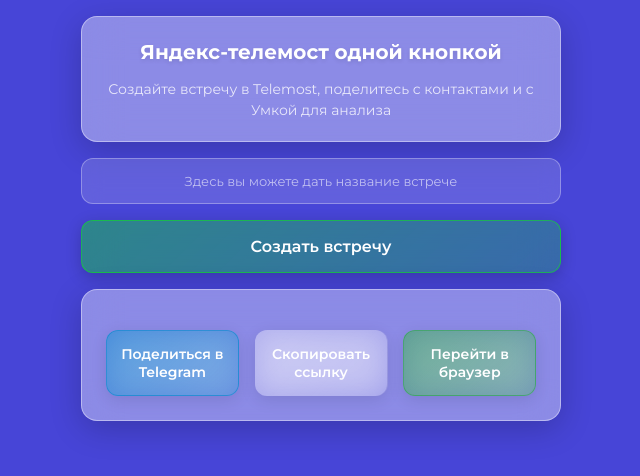
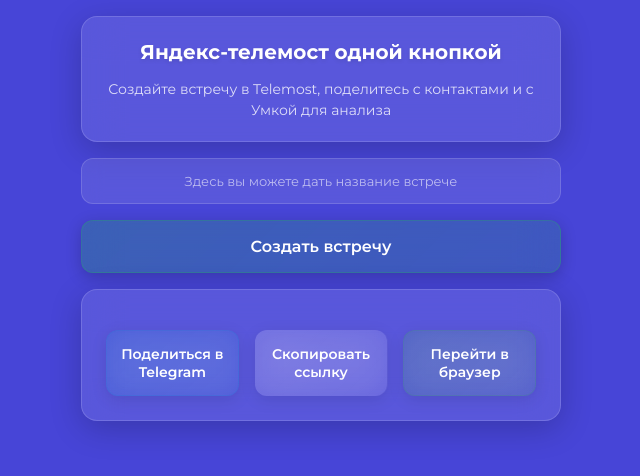
Before and after one commit to ustuzhanine/umka_telemost_bot, a plain HTML site: page src/static/index.html in a window 1280 px wide. Shown: the whole page, without its empty margins (319-959 px from the left). Drawn offline with Linux system fonts and the light colour scheme; a script that the page names is missing.

Commit message:
feat: Снижена прозрачность всех элементов до 10%
- Изменена прозрачность .header с 0.375 на 0.1
- Изменена прозрачность .form-section с 0.375 на 0.1
- Изменена прозрачность полей ввода с 0.15 на 0.1
- Изменена прозрачность основных кнопок с 0.525/0.375 на 0.15/0.1
- Изменена прозрачность кнопки 'Создать встречу' с 0.35/0.2 на 0.15/0.1
- Изменена прозрачность кнопок поделиться с 0.22/0.15 на 0.12/0.08
- Изменена прозрачность .meeting-link с 0.225/0.15 на 0.12/0.08
- Изменена прозрачность .info-box с 0.375 на 0.1
- Снижены все границы с 0.3-0.5 на 0.15 для большей прозрачности

```diff
--- a/src/static/index.html
+++ b/src/static/index.html
@@ -87,11 +87,11 @@
 
         .header {
             text-align: center; margin-bottom: var(--block-gap);
-            background: rgba(255, 255, 255, 0.375);  /* Менее прозрачный */
+            background: rgba(255, 255, 255, 0.1);  /* Более прозрачный */
             backdrop-filter: blur(20px);
             border-radius: 16px;
             padding: 20px;
-            border: 1px solid rgba(255, 255, 255, 0.4);  /* Более заметная граница */
+            border: 1px solid rgba(255, 255, 255, 0.15);  /* Более прозрачная граница */
             box-shadow: 0 8px 32px rgba(0, 0, 0, 0.2);   /* Более заметная тень */
         }
 
@@ -109,12 +109,12 @@
         }
 
         .form-section {
-            background: rgba(255, 255, 255, 0.375);  /* Менее прозрачный */
+            background: rgba(255, 255, 255, 0.1);  /* Более прозрачный */
             backdrop-filter: blur(20px);
             border-radius: 16px;
             padding: 24px;
             margin-bottom: var(--block-gap);
-            border: 1px solid rgba(255, 255, 255, 0.4);  /* Более заметная граница */
+            border: 1px solid rgba(255, 255, 255, 0.15);  /* Более прозрачная граница */
             box-shadow: 0 8px 32px rgba(0, 0, 0, 0.2);   /* Более заметная тень */
         }
         .form-section h2 {
@@ -133,9 +133,9 @@
 
         input[type="text"], input[type="email"], textarea, select {
             width: 100%; padding: 14px;
-            border: 1px solid rgba(255, 255, 255, 0.3);
+            border: 1px solid rgba(255, 255, 255, 0.15);
             border-radius: 12px; font-size: 13px;
-            background: rgba(255, 255, 255, 0.15);
+            background: rgba(255, 255, 255, 0.1);
             backdrop-filter: blur(10px);
             color: #ffffff;
             text-align: center;
@@ -143,9 +143,9 @@
         }
         input[type="text"]:focus, input[type="email"]:focus, textarea:focus, select:focus {
             outline: none;
-            border-color: rgba(255, 255, 255, 0.6);
-            background: rgba(255, 255, 255, 0.225);
-            box-shadow: 0 0 20px rgba(255, 255, 255, 0.15);
+            border-color: rgba(255, 255, 255, 0.25);
+            background: rgba(255, 255, 255, 0.12);
+            box-shadow: 0 0 20px rgba(255, 255, 255, 0.1);
         }
 
         input[type="text"]::placeholder, textarea::placeholder {
@@ -159,45 +159,45 @@
 
         .button {
             width: 100%; padding: 16px;
-            background: linear-gradient(135deg, rgba(255, 255, 255, 0.525), rgba(255, 255, 255, 0.375));  /* Менее прозрачный */
+            background: linear-gradient(135deg, rgba(255, 255, 255, 0.15), rgba(255, 255, 255, 0.1));  /* Более прозрачный */
             backdrop-filter: blur(20px);
             color: #ffffff;
-            border: 1px solid rgba(255, 255, 255, 0.5);  /* Более заметная граница */
+            border: 1px solid rgba(255, 255, 255, 0.15);  /* Более прозрачная граница */
             border-radius: 12px; font-size: 16px; font-weight: 600; cursor: pointer;
             transition: all 0.3s ease; margin-bottom: var(--block-gap);
             box-shadow: 0 4px 16px rgba(0, 0, 0, 0.2);   /* Более заметная тень */
         }
         .button:hover {
-            background: linear-gradient(135deg, rgba(255, 255, 255, 0.45), rgba(255, 255, 255, 0.35));  /* Еще менее прозрачный при наведении */
+            background: linear-gradient(135deg, rgba(255, 255, 255, 0.12), rgba(255, 255, 255, 0.08));  /* Более прозрачный при наведении */
             transform: translateY(-2px);
             box-shadow: 0 6px 20px rgba(0, 0, 0, 0.25);  /* Более заметная тень при наведении */
         }
 
         /* Создать встречу: зелёный стеклянный стиль как у остальных кнопок */
         #create-form .button {
-            background: linear-gradient(135deg, rgba(0, 255, 0, 0.35), rgba(0, 255, 0, 0.2)) !important;
-            border-color: rgba(0, 255, 0, 0.45) !important;
+            background: linear-gradient(135deg, rgba(0, 255, 0, 0.15), rgba(0, 255, 0, 0.1)) !important;
+            border-color: rgba(0, 255, 0, 0.15) !important;
             color: #ffffff !important;
         }
         #create-form .button:hover {
-            background: linear-gradient(135deg, rgba(0, 255, 0, 0.5), rgba(0, 255, 0, 0.3)) !important;
+            background: linear-gradient(135deg, rgba(0, 255, 0, 0.18), rgba(0, 255, 0, 0.12)) !important;
         }
 
         .button:disabled { opacity: 0.5; cursor: not-allowed; }
 
         .button-secondary {
-            background: linear-gradient(135deg, rgba(255, 255, 255, 0.15), rgba(255, 255, 255, 0.075));
+            background: linear-gradient(135deg, rgba(255, 255, 255, 0.1), rgba(255, 255, 255, 0.05));
             color: rgba(255, 255, 255, 0.8);
-            border: 1px solid rgba(255, 255, 255, 0.2);
+            border: 1px solid rgba(255, 255, 255, 0.15);
         }
         .share-options { display: grid; grid-template-columns: 1fr 1fr 1fr; gap: var(--block-gap); margin-top: var(--block-gap); }
 
         .share-button {
             padding: 14px;
-            background: linear-gradient(135deg, rgba(255, 255, 255, 0.22), rgba(255, 255, 255, 0.15));
+            background: linear-gradient(135deg, rgba(255, 255, 255, 0.12), rgba(255, 255, 255, 0.08));
             backdrop-filter: blur(15px);
             color: #ffffff;
-            border: 1px solid rgba(255, 255, 255, 0.35);
+            border: 1px solid rgba(255, 255, 255, 0.15);
             border-radius: 12px; font-size: 14px; font-weight: 600; cursor: pointer;
             transition: all 0.3s ease;
             display: flex; align-items: center; justify-content: center; gap: 6px;
@@ -207,22 +207,22 @@
         .share-button:hover {
             transform: translateY(-2px);
             box-shadow: 0 6px 20px rgba(0, 0, 0, 0.15);
-            background: linear-gradient(135deg, rgba(255, 255, 255, 0.32), rgba(255, 255, 255, 0.22));
+            background: linear-gradient(135deg, rgba(255, 255, 255, 0.15), rgba(255, 255, 255, 0.1));
         }
 
         .share-button.telegram {
-            background: linear-gradient(135deg, rgba(0, 136, 204, 0.50), rgba(0, 136, 204, 0.32));
-            border-color: rgba(0, 136, 204, 0.55);
+            background: linear-gradient(135deg, rgba(0, 136, 204, 0.15), rgba(0, 136, 204, 0.1));
+            border-color: rgba(0, 136, 204, 0.15);
         }
 
         .share-button.copy {
-            background: linear-gradient(135deg, rgba(255, 255, 255, 0.28), rgba(255, 255, 255, 0.16));
+            background: linear-gradient(135deg, rgba(255, 255, 255, 0.14), rgba(255, 255, 255, 0.08));
             border: none;
         }
 
         .share-button.browser {
-            background: linear-gradient(135deg, rgba(40, 167, 69, 0.50), rgba(40, 167, 69, 0.32));
-            border-color: rgba(40, 167, 69, 0.55);
+            background: linear-gradient(135deg, rgba(40, 167, 69, 0.15), rgba(40, 167, 69, 0.1));
+            border-color: rgba(40, 167, 69, 0.15);
         }
         .status-message {
             text-align: center;
@@ -246,21 +246,21 @@
 
 
         .meeting-link {
-            background: linear-gradient(135deg, rgba(255, 255, 255, 0.225), rgba(255, 255, 255, 0.15));
+            background: linear-gradient(135deg, rgba(255, 255, 255, 0.12), rgba(255, 255, 255, 0.08));
             backdrop-filter: blur(15px);
             padding: var(--block-gap); border-radius: 12px; margin-top: var(--block-gap); word-break: break-all;
             font-family: var(--font-family);
             font-size: 14px;
-            border: 1px solid rgba(255, 255, 255, 0.2);
+            border: 1px solid rgba(255, 255, 255, 0.15);
             color: #ffffff;
             box-shadow: 0 4px 16px rgba(0, 0, 0, 0.1);
             display: none;
         }
         .hidden { display: none; }
         .info-box {
-            background: rgba(255, 255, 255, 0.375);
+            background: rgba(255, 255, 255, 0.1);
             backdrop-filter: blur(20px);
-            border: 1px solid rgba(255, 255, 255, 0.4);
+            border: 1px solid rgba(255, 255, 255, 0.15);
             border-radius: 12px; padding: 16px; margin-bottom: var(--block-gap);
             box-shadow: 0 8px 32px rgba(0, 0, 0, 0.2);
         }
```
